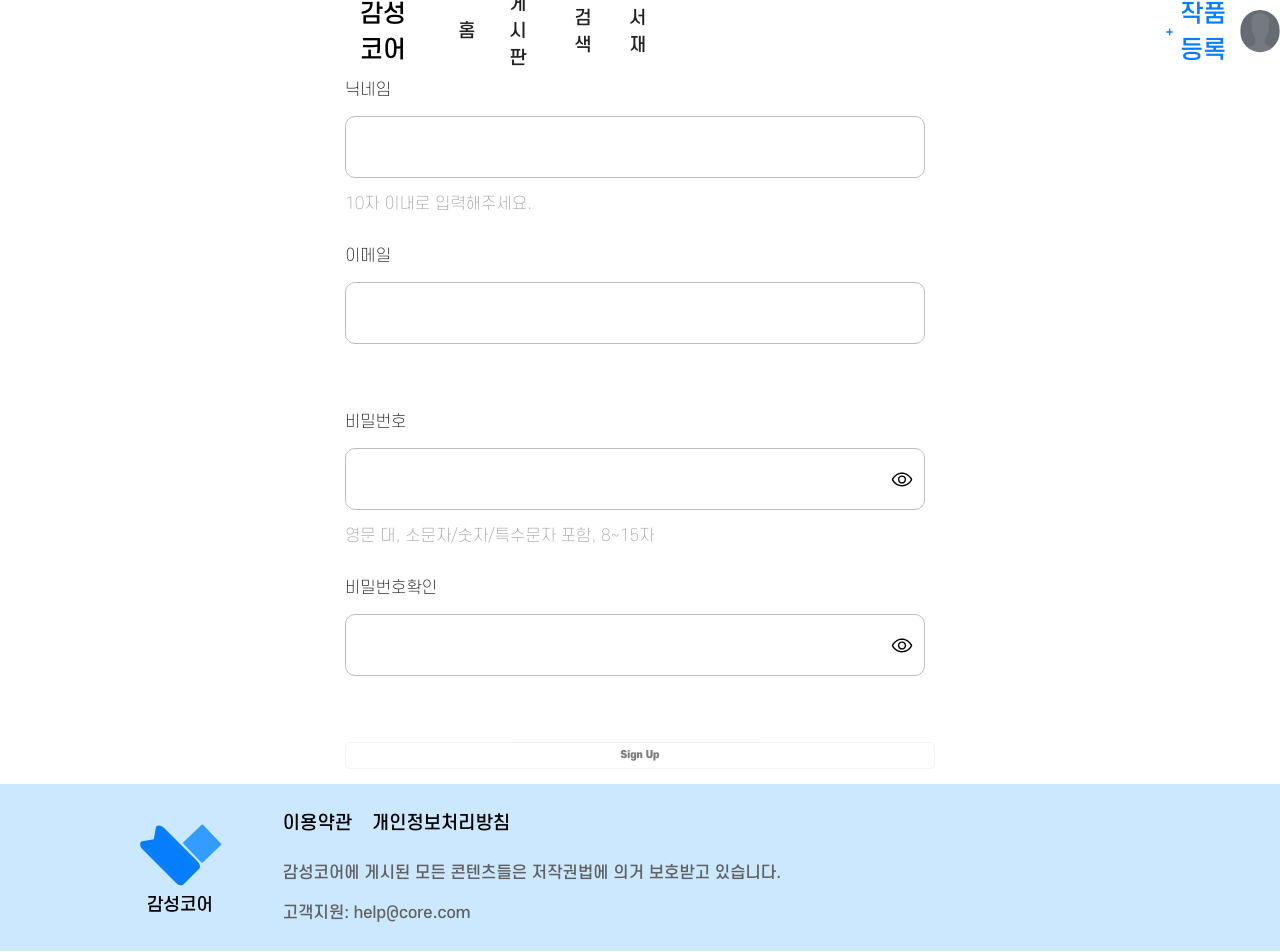
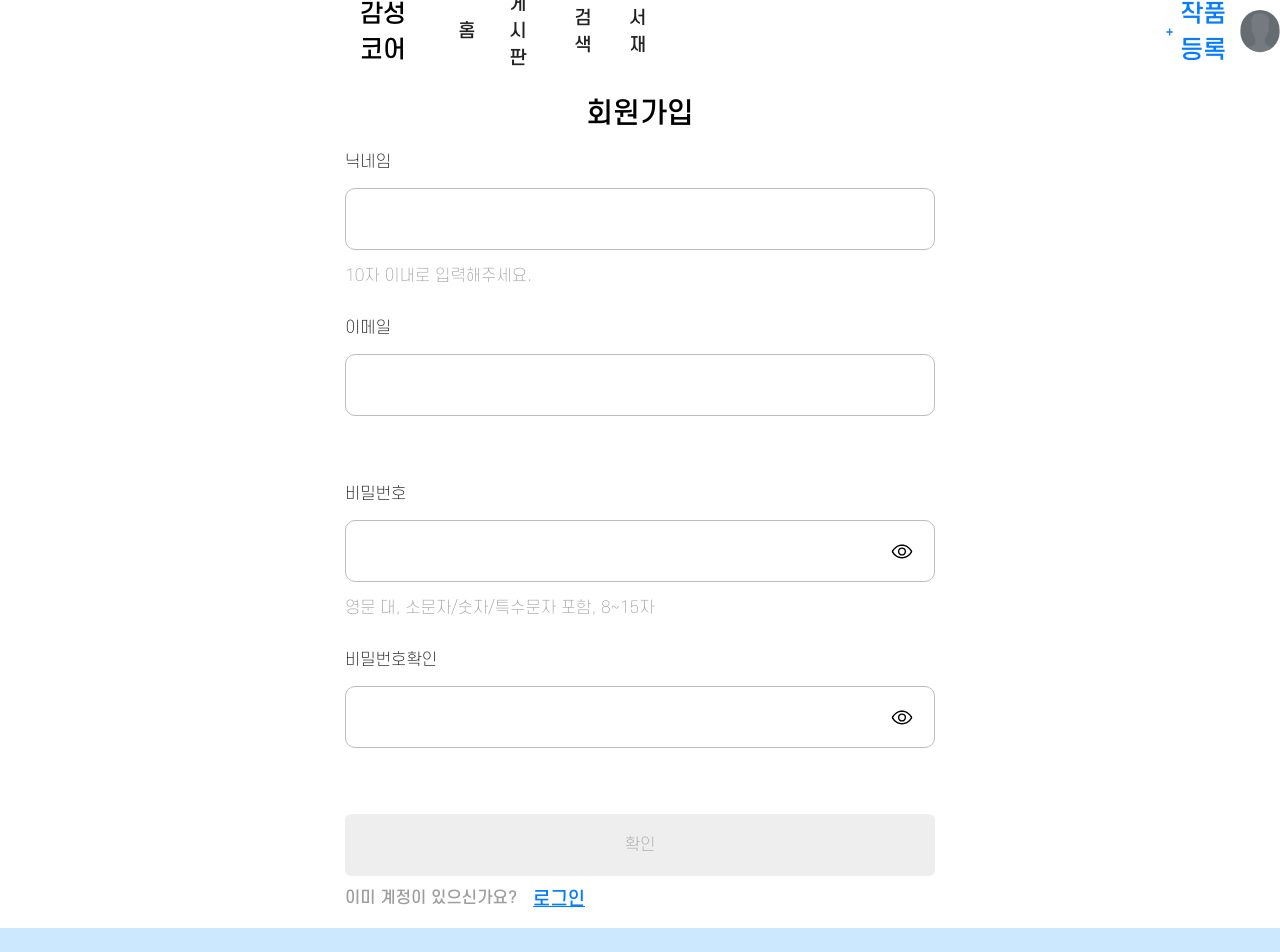
Before and after one commit to EmotionalCore/frontend, a Next.js app: page /signup in a window 1280 px wide. Shown: the top 952 px of the page. Built offline with nearby package versions, Linux system fonts and the light colour scheme.

Commit message:
Design: "SignUp UI 구현"

```diff
--- a/src/app/(sub pages)/signup/page.tsx
+++ b/src/app/(sub pages)/signup/page.tsx
@@ -1,4 +1,4 @@
-import SignUpForm from '../../_components/domain/auth/SignUpForm';
+import SignUpForm from '@/app/_components/domain/auth/SignUpForm';
 const SignUp = () => {
   return <SignUpForm />;
 };
--- a/src/app/_components/_common/Buttons/Button.tsx
+++ b/src/app/_components/_common/Buttons/Button.tsx
@@ -23,7 +23,7 @@ export const ButtonVariants = cva('rounded-[0.625rem] hover:brightness-90 active
       md: 'flex w-[59rem] h-[6.2rem] px-[0.7rem] justify-center items-center text-[1.6rem] font-SCDream2',
       lg: 'flex w-[73.3rem] h-[7.1rem] px-[0.7rem] py-[1rem] justify-center items-center gap-2.5 text-[2.4rem] font-SCDream5',
       mdLogIn:
-        'inline-flex w-[59rem] h-[6.2rem] px-[0.7rem] py-[1rem] items-center gap-1.25 text-[1.6rem] font-SCDream2',
+        'justify-center inline-flex w-[59rem] h-[6.2rem] px-[0.7rem] py-[1rem] items-center gap-1.25 text-[1.6rem] font-SCDream2',
     },
   },
   defaultVariants: {
@@ -32,9 +32,9 @@ export const ButtonVariants = cva('rounded-[0.625rem] hover:brightness-90 active
   },
 });
 
-const Buttons = ({ intent, size, children, ...props }: ButtonsProps) => {
+const Buttons = ({ intent, size, children, className, ...props }: ButtonsProps) => {
   return (
-    <button className={cn(ButtonVariants({ intent, size }))} {...props}>
+    <button className={cn(ButtonVariants({ intent, size }), className)} {...props}>
       {children}
     </button>
   );
--- a/src/app/_components/_common/Inputs/Inputs.tsx
+++ b/src/app/_components/_common/Inputs/Inputs.tsx
@@ -11,7 +11,7 @@ const inputBoxVariants = cva('', {
   variants: {
     layout: {
       default: 'mx-auto mb-[2rem] h-[13.6rem] w-[59rem]',
-      checkbox: 'mx-auto flex w-[58rem] items-center',
+      checkbox: 'mx-auto flex w-[59rem] items-center',
       search: 'relative mx-auto flex w-[120.3rem] h-[8.2rem]',
     },
   },
@@ -23,8 +23,8 @@ const inputBoxVariants = cva('', {
 const inputTextVariants = cva(' font-SCDream5 border-[1px] rounded-[1rem]', {
   variants: {
     border: {
-      default: 'w-[58rem] h-[6.2rem] text-gray-6 p-[1rem] text-[1.6rem] border-gray-B',
-      red: 'w-[58rem] h-[6.2rem] text-gray-6 p-[1rem] text-[1.6rem] border-red-E',
+      default: 'w-[59rem] h-[6.2rem] text-gray-6 p-[1rem] text-[1.6rem] border-gray-B',
+      red: 'w-[59rem] h-[6.2rem] text-gray-6 p-[1rem] text-[1.6rem] border-red-E',
       search: 'placeholder-gray-B w-[115.2rem] text-[2.4rem] text-black-2 py-[1.9rem] pl-[2.1rem] border-black-2',
     },
   },
--- a/src/app/_components/domain/auth/SignUpForm.tsx
+++ b/src/app/_components/domain/auth/SignUpForm.tsx
@@ -4,11 +4,13 @@ import Inputs from '@/app/_components/_common/Inputs/Inputs';
 
 import { useForm, Controller } from 'react-hook-form';
 import { useMutation } from '@tanstack/react-query';
-import { PostSignUpProps } from '../../../../api/auth/type';
-import { checkEmailApi, postSignUpApi } from '../../../../api/auth';
+import { PostSignUpProps } from '@/api/auth/type';
+import { checkEmailApi, postSignUpApi } from '@/api/auth';
 import { zodResolver } from '@hookform/resolvers/zod';
 import { InputsSignUpValidation } from '@/app/_lib/zod/InputsValidation';
 import { useRouter } from 'next/navigation';
+import Buttons from '@/app/_components/_common/Buttons/Button';
+import Link from 'next/link';
 
 const SignUpForm = () => {
   const router = useRouter();
@@ -61,7 +63,12 @@ const SignUpForm = () => {
   };
 
   return (
-    <form onSubmit={handleSubmit(onSubmit)} className='flex flex-col items-center justify-center gap-4 rounded-md p-6'>
+    <>
+      <div className='mt-[3rem] font-SCDream5 text-[2.8rem]'>회원가입</div>
+      <form
+        onSubmit={handleSubmit(onSubmit)}
+        className='flex flex-col items-center justify-center gap-4 rounded-md p-6'
+      >
         <Controller
           name='username'
           control={control}
@@ -94,21 +101,27 @@ const SignUpForm = () => {
             <Inputs {...field} type='password' label='비밀번호확인' helpText={undefined} errors={errors} />
           )}
         />
-
-      <button
+        <Buttons
           type='submit'
+          intent={!isValid || signUpMutation.isPending ? 'gray' : 'skyblue'}
+          size='mdLogIn'
           disabled={!isValid || signUpMutation.isPending}
-        className='border-black w-full rounded-lg border-[0.1rem] border-solid p-2 transition-colors hover:bg-gray-100 disabled:cursor-not-allowed disabled:opacity-50'
         >
-        {signUpMutation.isPending ? 'Signing Up...' : 'Sign Up'}
-      </button>
-
-      {signUpMutation.isError && (
-        <p>
-          {signUpMutation.error instanceof Error ? signUpMutation.error.message : 'An error occurred during sign up'}
-        </p>
-      )}
+          확인
+        </Buttons>
+        {signUpMutation.isError &&
+          (() => {
+            console.log(signUpMutation.error instanceof Error ? signUpMutation.error.message : '회원가입 중 에러 발생');
+            return null;
+          })()}
+        <div className='flex w-full'>
+          <div className='text-left font-SCDream5 text-[1.6rem] text-gray-9'>이미 계정이 있으신가요?</div>
+          <Link href='/signin' className='ml-[1.6rem] font-SCDream5 text-[1.8rem] text-blue-0 underline'>
+            로그인
+          </Link>
+        </div>
       </form>
+    </>
   );
 };
 
--- a/src/app/_lib/zod/InputsValidation.ts
+++ b/src/app/_lib/zod/InputsValidation.ts
@@ -3,9 +3,13 @@ const passwordPattern = new RegExp(/^(?=.*?[A-Za-z])(?=.*?[0-9])(?=.*?[#?!@$%^&*
 
 export const InputsSignUpValidation = z
   .object({
-    username: z.string().min(1, { message: '닉네임을 입력해주세요.' }).max(10),
+    username: z.string().min(1, { message: '닉네임을 입력해주세요.' }).max(10, { message: '' }),
     email: z.string().toLowerCase().email({ message: '이메일을 입력해주세요.' }),
-    password: z.string().min(8, { message: '비밀번호를 입력해주세요.' }).max(15).regex(passwordPattern),
+    password: z
+      .string()
+      .min(8, { message: '비밀번호를 입력해주세요.' })
+      .max(15, { message: '' })
+      .regex(passwordPattern, { message: '' }),
     passwordConfirm: z.string(),
   })
   .refine((value) => value.password == value.passwordConfirm, {
@@ -14,5 +18,9 @@ export const InputsSignUpValidation = z
   });
 export const InputsSignInValidation = z.object({
   email: z.string().toLowerCase().email({ message: '이메일을 입력해주세요.' }),
-  password: z.string().min(8, { message: '비밀번호를 입력해주세요.' }).max(15).regex(passwordPattern),
+  password: z
+    .string()
+    .min(8, { message: '비밀번호를 입력해주세요.' })
+    .max(15, { message: '' })
+    .regex(passwordPattern, { message: '' }),
 });
```
Lines whose indentation alone changed are shown as unchanged.
